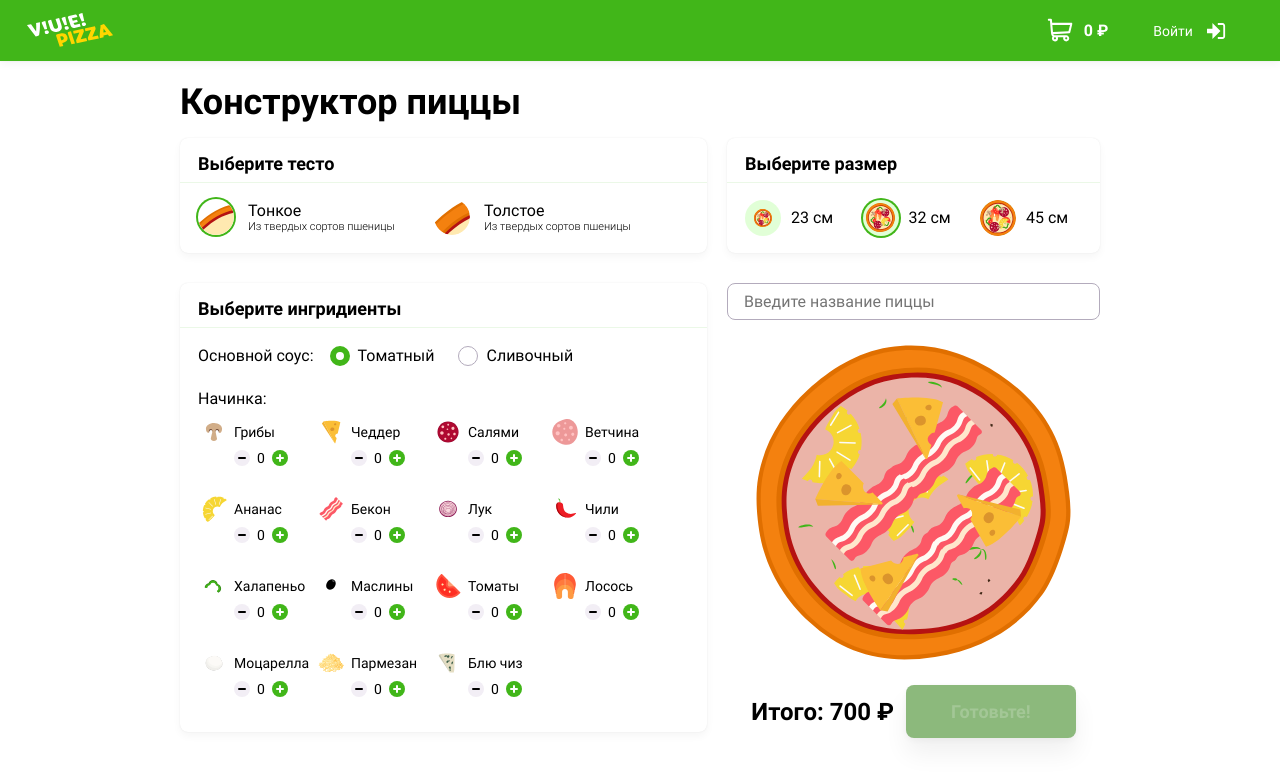
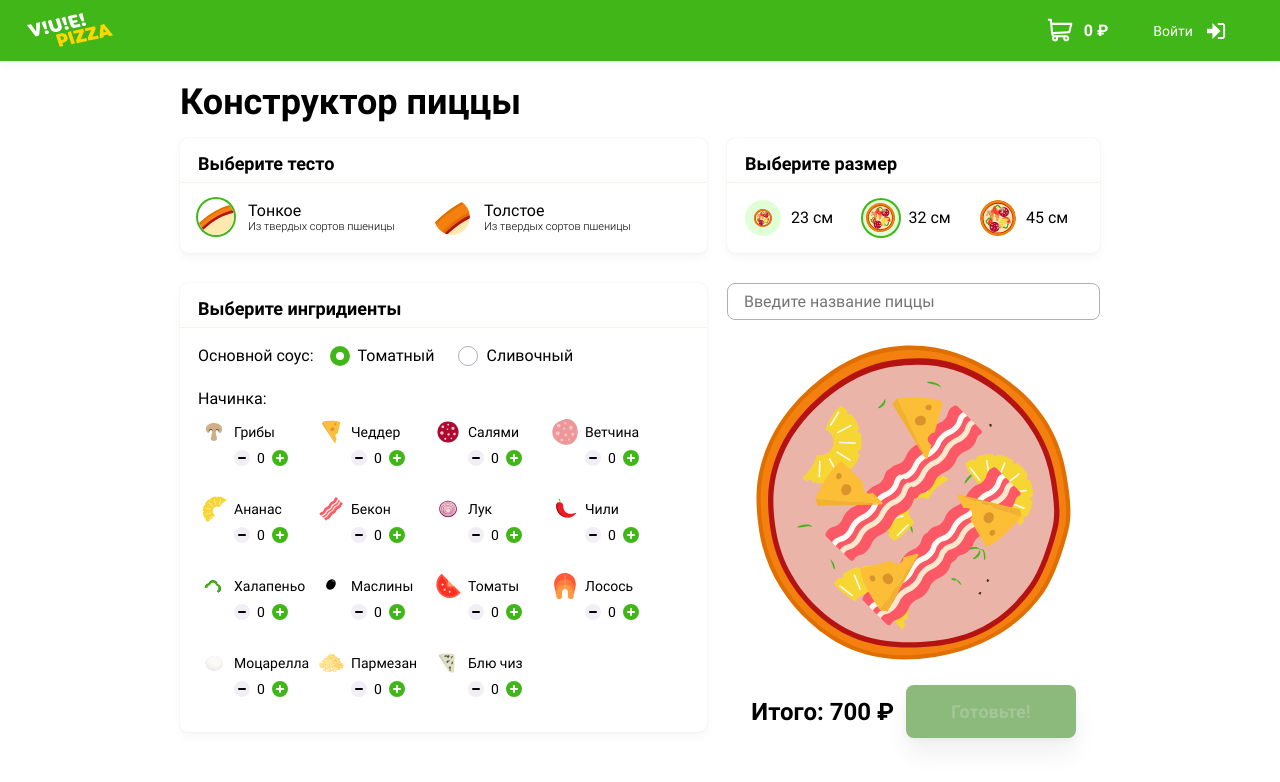
Before and after one commit to htmlacademy-vue/1788431-pizza-1, a Vue app in the folder src/frontend/: page / in a window 1280 px wide. Shown: the top 782 px of the page. Built offline with nearby package versions, Linux system fonts and the light colour scheme.

Commit message:
module2-task1 - big pizza image

```diff
--- a/src/frontend/src/views/Index.vue
+++ b/src/frontend/src/views/Index.vue
@@ -48,7 +48,7 @@
           </label>
 
           <div class="content__constructor">
-            <div class="pizza pizza--foundation--big-tomato">
+            <div class="pizza" :class="pizzaFoundationStyle">
               <div class="pizza__wrapper">
                 <div class="pizza__filling pizza__filling--ananas"></div>
                 <div class="pizza__filling pizza__filling--bacon"></div>
@@ -115,6 +115,10 @@ export default {
         selectedSize.multiplier
       );
     },
+    pizzaFoundationStyle() {
+      const dough = { light: "small", large: "big" }[this.selectedDoughValue];
+      return "pizza--foundation--" + dough + "-" + this.selectedSauceValue;
+    },
   },
   methods: {
     onDoughChange(dough) {
```
